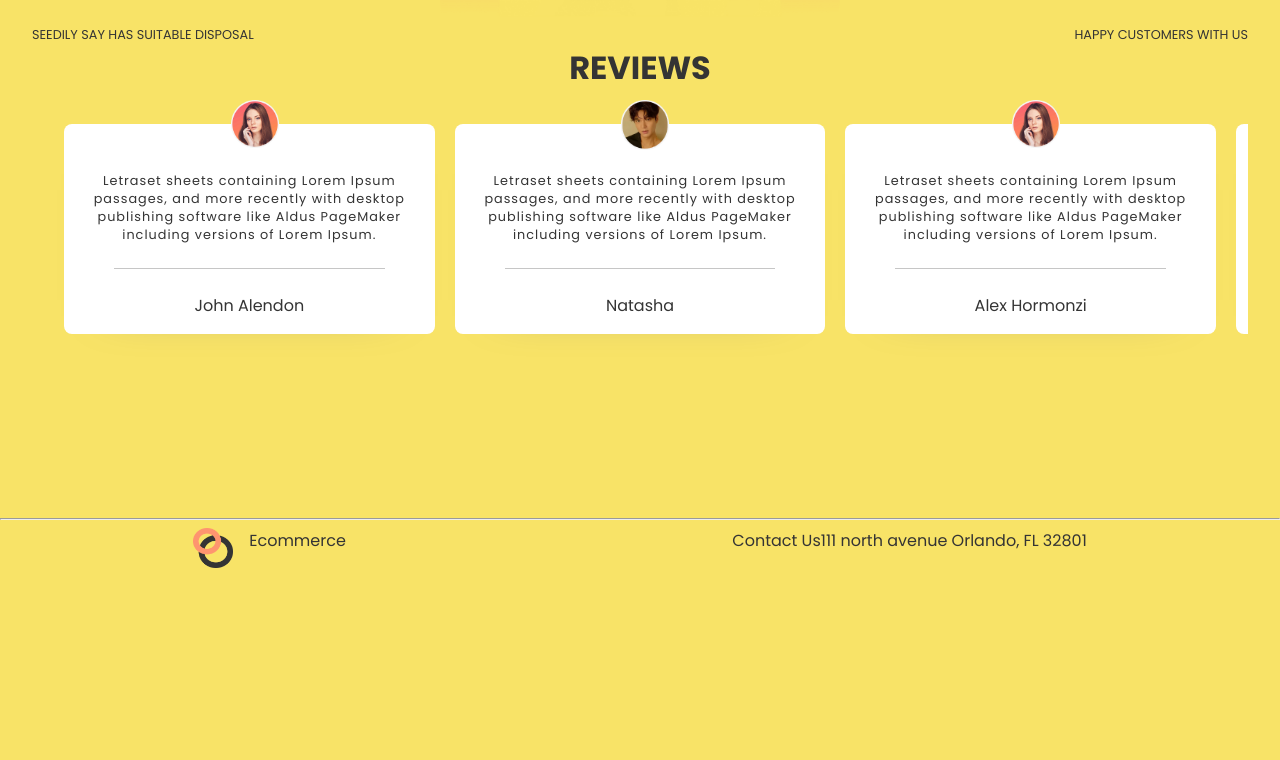
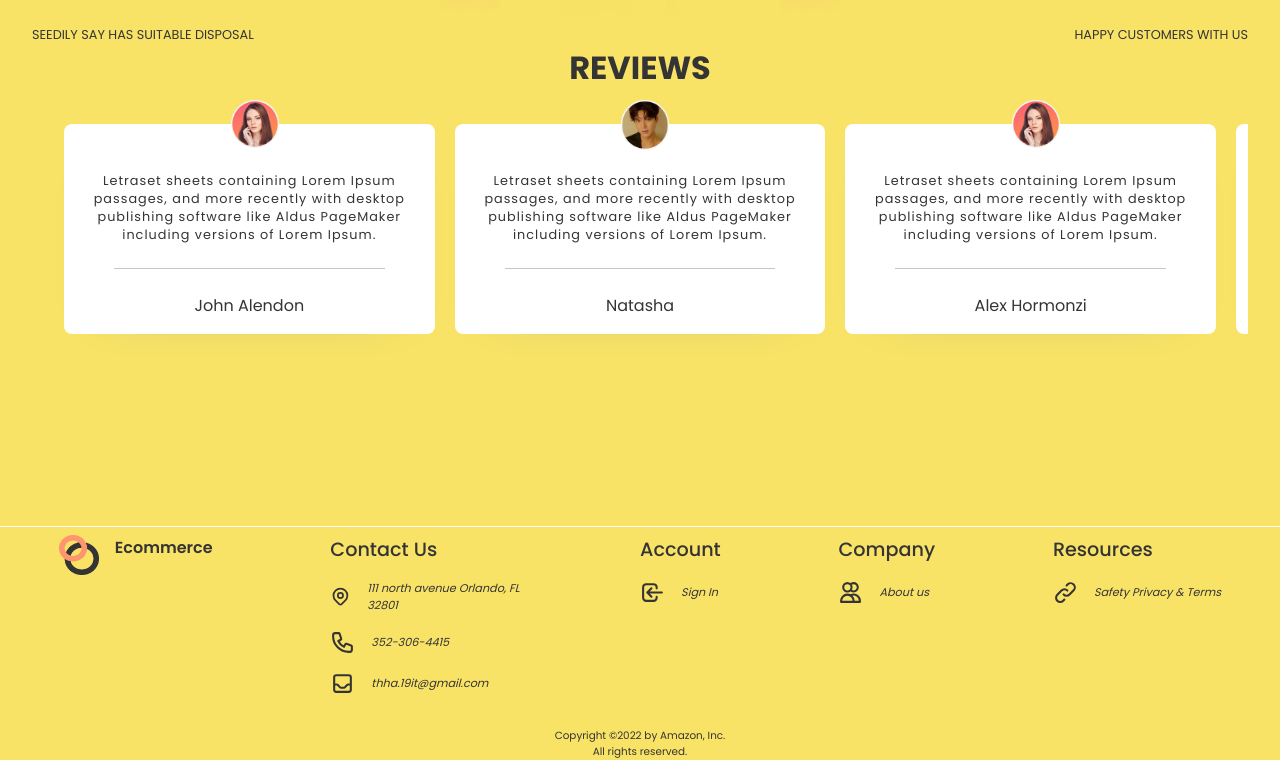
Before and after one commit to Cr1605/Ecommerce, a React (Create React App) app: page / in a window 1280 px wide. Shown: the part 2053-2813 px from the top of the page. Before the commit the page ends 2621 px from the top, so only its background shows below. Built offline with nearby package versions, Linux system fonts and the light colour scheme.

Commit message:
footer commit

```diff
--- a/src/components/footer/footer.css
+++ b/src/components/footer/footer.css
@@ -3,7 +3,7 @@
     margin-top: 5rem;
 }
 
-.FooterWrapper>{
+.FooterWrapper>hr{
     width: 100%;
     height: 1px;
     border: none;
@@ -28,7 +28,52 @@
     height: 2.5rem;
 }
 
-..logo>span{
+.logo>span{
     font-weight: 600;
     font-size: 1rem;
 }
+
+.block{
+    display: flex;
+    flex-direction: column;
+    gap: 1rem;
+    max-width: 12rem;
+}
+
+.detail{
+    display: flex;
+    flex-direction: column;
+    width: inherit;
+    font-size: .7rem;
+    gap: 1rem;
+    font-style: italic;
+}
+
+.detail>span:nth-of-type(1){
+    font-weight: 500;
+    font-style: normal;
+    font-size: 1.2rem;
+}
+
+.pngLine{
+    display: flex;
+    gap: 1rem;
+    align-items: center;
+}
+
+.pngLine:hover{
+    cursor: pointer;
+}
+
+.icon{
+    width: 25px;
+}
+
+.copyRight{
+    display: flex;
+    flex-direction: column;
+    width: 100%;
+    text-align: center;
+    font-size: .65rem;
+    margin-top: 2rem;
+}
--- a/src/components/footer/footer.jsx
+++ b/src/components/footer/footer.jsx
@@ -13,15 +13,59 @@
             <img src={Logo} alt="" />
             <span>Ecommerce</span>
         </div>
+
         <div className="block">
           <div className="detail">
             <span>Contact Us</span>
             <span className="pngLine">
-              {/* <LocationMarkerIcon className='icon'/> */}
+              <LocationMarkerIcon className='icon'/>
               <span>111 north avenue Orlando, FL 32801</span>
+            </span>
+            <span className="pngLine">
+              <PhoneIcon className='icon'/>
+              <a href="tel:352-306-4415">352-306-4415</a>
+            </span>
+            <span className="pngLine">
+              <InboxIcon className='icon'/>
+              <a href="mailto:thha.19it@gmail.com">thha.19it@gmail.com</a>
             </span>
           </div>
         </div>
+
+        <div className="block">
+          <div className="detail">
+            <span>Account</span>
+            <span className="pngLine">
+              <LoginIcon className='icon'/>
+              <span>Sign In</span>
+            </span>
+          </div>
+        </div>
+
+        <div className="block">
+          <div className="detail">
+            <span>Company</span>
+            <span className="pngLine">
+              <UsersIcon className='icon'/>
+              <span>About us</span>
+            </span>
+          </div>
+        </div>
+
+        <div className="block">
+          <div className="detail">
+            <span>Resources</span>
+            <span className="pngLine">
+              <LinkIcon className='icon'/>
+              <span>Safety Privacy & Terms</span>
+            </span>
+          </div>
+        </div>
+      </div>
+
+      <div className="copyRight">
+        <span>Copyright ©2022 by Amazon, Inc.</span>
+        <span>All rights reserved.</span>
       </div>
     </div>
   )
```
